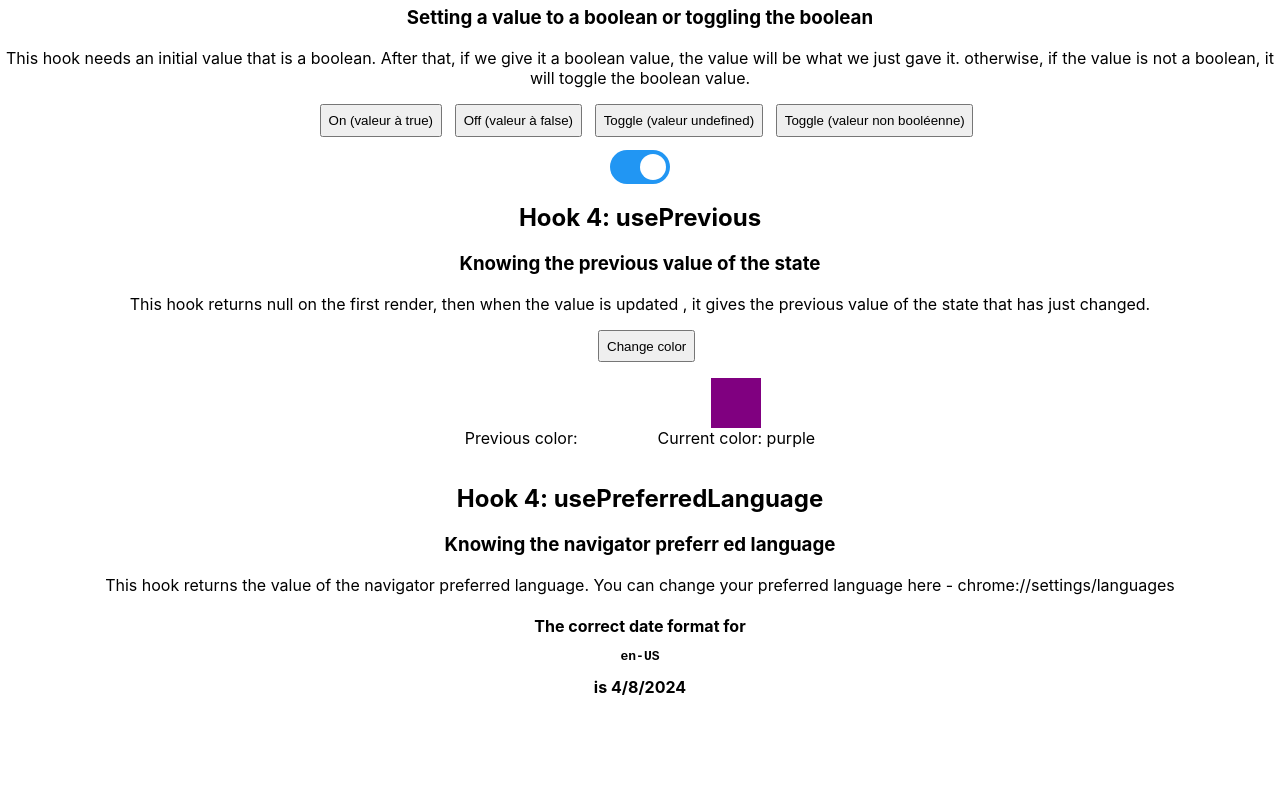
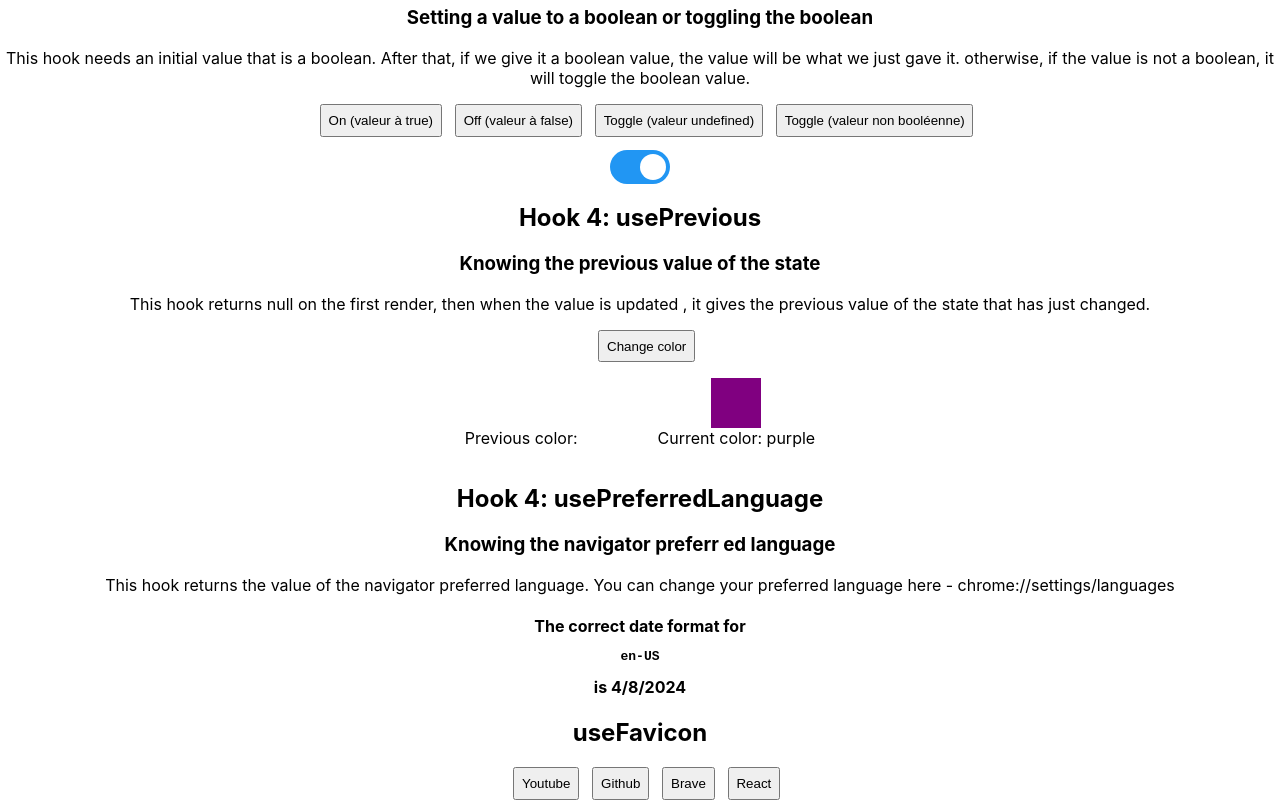
Before and after one commit to bdegrandmaison/react-hooks, a React (Create React App) app: page / in a window 1280 px wide. Shown: the part 514-1314 px from the top of the page. Before the commit the page ends 1232 px from the top, so only its background shows below. Built offline with nearby package versions, Linux system fonts and the light colour scheme.

Commit message:
added useFavicon hook

```diff
--- a/src/App.tsx
+++ b/src/App.tsx
@@ -4,6 +4,7 @@ import { DefaultComponent } from './components/DefaultComponent';
 import { ToggleComponent } from './components/ToggleComponent';
 import { PreviousComponent } from './components/PreviousComponent';
 import { PreferredLanguageComponent } from './components/PreferredLanguageComponent';
+import { FaviconComponent } from './components/FaviconComponent';
 
 function App() {
   return (
@@ -14,6 +15,7 @@ function App() {
       <ToggleComponent />
       <PreviousComponent />
       <PreferredLanguageComponent />
+      <FaviconComponent />
     </div>
   );
 }
--- /dev/null
+++ b/src/components/FaviconComponent.tsx
@@ -0,0 +1,33 @@
+import * as React from 'react';
+import useFavicon from '../hooks/useFavicon';
+
+const faviconMap = {
+  youtube: 'https://www.youtube.com/s/desktop/a669eefe/img/favicon_32x32.png',
+  github: 'https://github.githubassets.com/favicons/favicon-dark.png',
+  brave: 'https://cdn.search.brave.com/serp/v2/_app/immutable/assets/favicon-32x32.B2iBzfXZ.png',
+  react: '/favicon.ico',
+};
+
+export const FaviconComponent = () => {
+  const [id, setId] = React.useState<'youtube' | 'github' | 'brave' | 'react'>('react');
+
+  useFavicon(faviconMap[id]);
+
+  return (
+    <section>
+      <h1>useFavicon</h1>
+      <button title="Set the favicon to Youtube's logo" onClick={() => setId('youtube')}>
+        Youtube
+      </button>
+      <button title="Set the favicon to Github's logo" onClick={() => setId('github')}>
+        Github
+      </button>
+      <button title="Set the favicon to Brave's logo" onClick={() => setId('brave')}>
+        Brave
+      </button>
+      <button title="Set the favicon to React's logo" onClick={() => setId('react')}>
+        React
+      </button>
+    </section>
+  );
+};
--- /dev/null
+++ b/src/hooks/useFavicon.ts
@@ -0,0 +1,17 @@
+import { useEffect } from 'react';
+
+export default function useFavicon(url: string) {
+  useEffect(() => {
+    let link = document.querySelector<HTMLLinkElement>(`link[rel~="icon"]`);
+
+    if (!link) {
+      link = document.createElement('link');
+      link.type = 'image/x-icon';
+      link.rel = 'icon';
+      link.href = url;
+      document.head.appendChild(link);
+    } else {
+      link.href = url;
+    }
+  }, [url]);
+}
```
